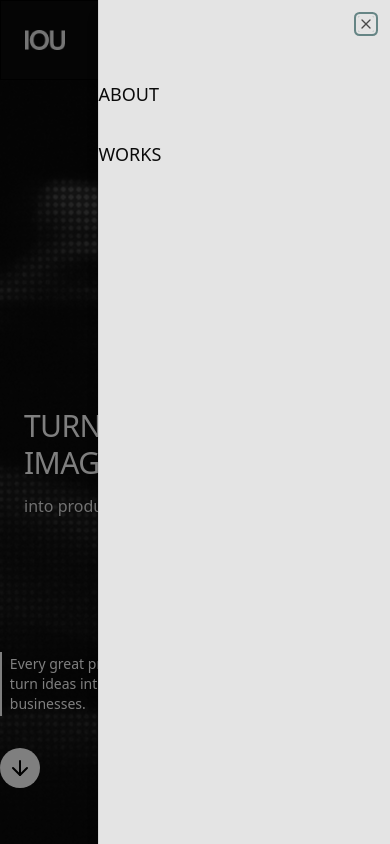
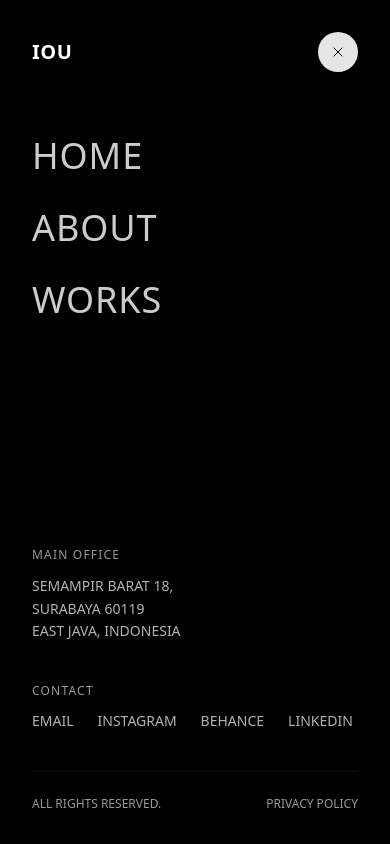
Before and after one commit to rikobediatra/IOU-studio, a Next.js app: page / in a window 390 px wide. Both pictures are taken after a click on the button 344 px from the left and 40 px from the top of the page. Shown: the top 844 px of the page. Built offline with nearby package versions, Linux system fonts and the light colour scheme.

Commit message:
Enhance: update navbar in small screen view

```diff
--- a/src/components/layouts/Navbar.jsx
+++ b/src/components/layouts/Navbar.jsx
@@ -1,7 +1,7 @@
 
 import Link from "next/link";
-import { Menu } from "lucide-react";
-import { Sheet, SheetContent, SheetHeader, SheetTitle, SheetTrigger } from "@/components/ui/sheet";
+import { Menu, X } from "lucide-react";
+import { Sheet, SheetContent, SheetHeader, SheetTitle, SheetTrigger, SheetClose } from "@/components/ui/sheet";
 import LocalInfo from "@/components/ui/localInfo";
 import Image from "next/image";
 
@@ -49,15 +49,81 @@ export default function Navbar() {
                 <Menu className="w-6 h-6" />
               </button>
             </SheetTrigger>
-            <SheetContent side="right" className="bg-background">
+
+            <SheetContent
+              side="right"
+              className="w-full h-screen bg-black text-white border-none p-8 flex flex-col justify-between
+                [&>button]:hidden
+              ">
               <SheetHeader className="hidden">
                 <SheetTitle>
                   Title
                 </SheetTitle>
               </SheetHeader>
-              <div className="flex flex-col gap-8 mt-20 text-lg">
-                <Link href="/about">ABOUT</Link>
-                <Link href="/works">WORKS</Link>
+              {/* TOP AREA */}
+              <div>
+                <div className="flex items-center justify-between mb-16">
+                  <span className="text-xl font-semibold tracking-wide">
+                    IOU
+                  </span>
+                  <SheetClose asChild>
+                    <button
+                      className="
+                        w-10 h-10
+                        rounded-full
+                        bg-neutral-200
+                        flex items-center justify-center
+                        transition-all duration-300
+                        hover:bg-white
+                        hover:scale-105
+                      "
+                    >
+                      <X className="w-4 h-4 text-black" strokeWidth={1.5} />
+                    </button>
+                  </SheetClose>
+                </div>
+
+                {/* Main Menu */}
+                <nav className="flex flex-col gap-8 text-4xl tracking-wide">
+                  <Link href="/" className="opacity-80 hover:opacity-100 transition">
+                    HOME
+                  </Link>
+                  <Link href="/about" className="opacity-80 hover:opacity-100 transition">
+                    ABOUT
+                  </Link>
+                  <Link href="/works" className="opacity-80 hover:opacity-100 transition">
+                    WORKS
+                  </Link>
+                </nav>
+              </div>
+
+              {/* BOTTOM AREA */}
+              <div className="space-y-10 text-sm">
+                <div>
+                  <p className="mb-3 uppercase tracking-widest text-xs opacity-60">
+                    MAIN OFFICE
+                  </p>
+                  <p className="opacity-70 leading-relaxed">
+                    SEMAMPIR BARAT 18,<br />
+                    SURABAYA 60119<br />
+                    EAST JAVA, INDONESIA
+                  </p>
+                </div>
+                <div>
+                  <p className="mb-3 uppercase tracking-widest text-xs opacity-60">
+                    CONTACT
+                  </p>
+                  <div className="flex flex-wrap gap-6 opacity-70">
+                    <span>EMAIL</span>
+                    <span>INSTAGRAM</span>
+                    <span>BEHANCE</span>
+                    <span>LINKEDIN</span>
+                  </div>
+                </div>
+                <div className="flex justify-between text-xs opacity-60 pt-6 border-t border-white/10">
+                  <span>ALL RIGHTS RESERVED.</span>
+                  <span>PRIVACY POLICY</span>
+                </div>
               </div>
             </SheetContent>
           </Sheet>
```
